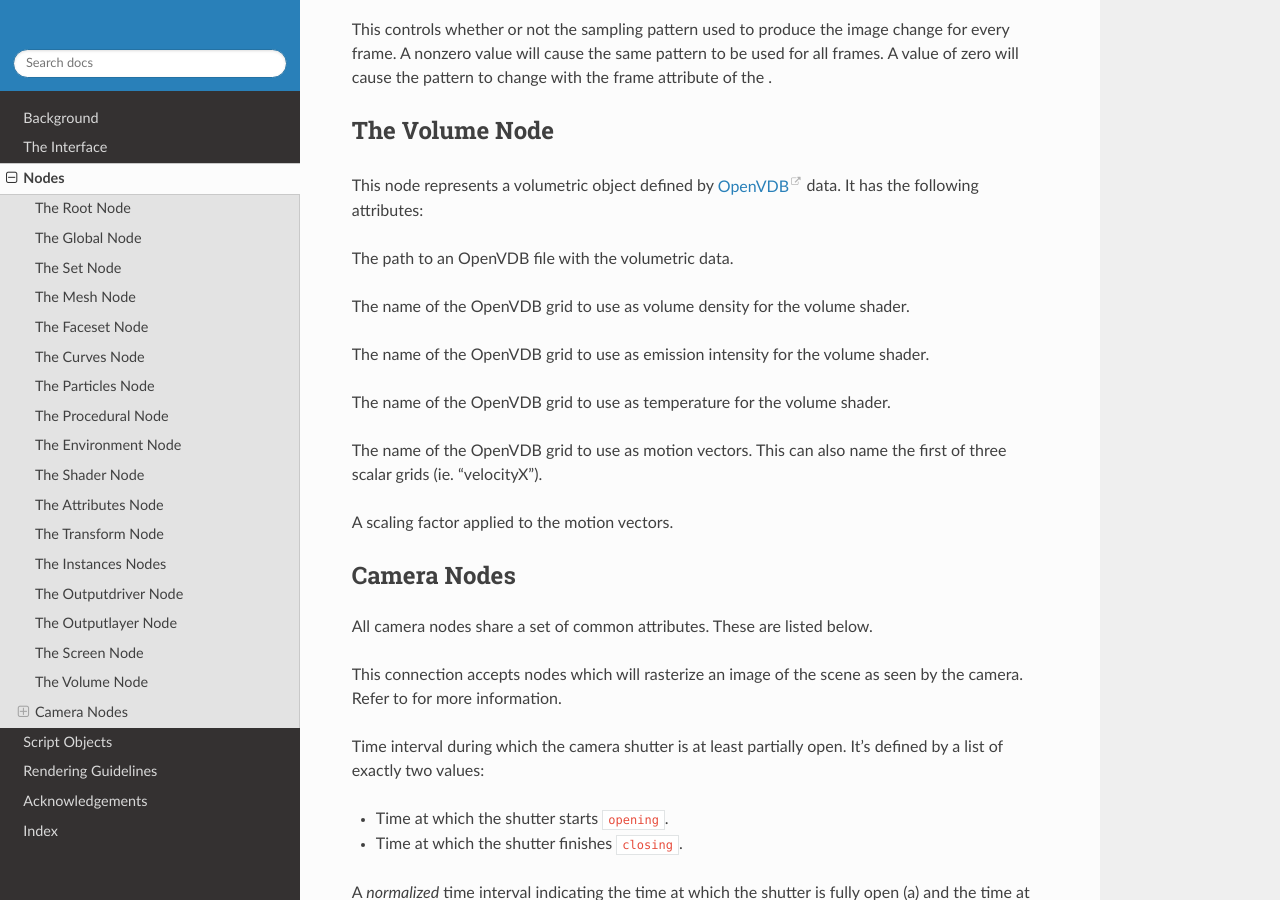
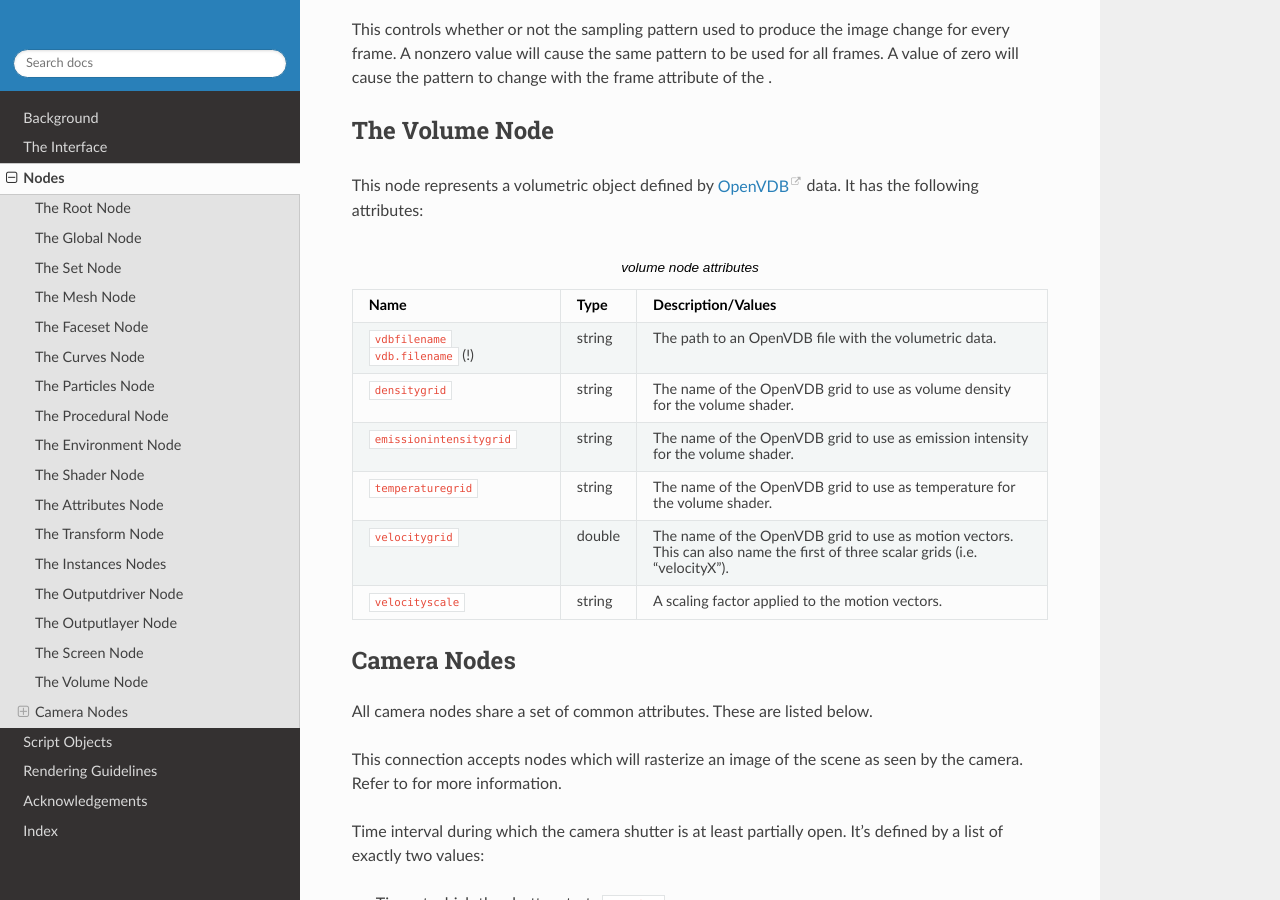
Before and after one commit to virtualritz/nsi-docs, a Sphinx documentation site: the page built from docs/nodes.rst, in a window 1280 px wide and 900 px high, scrolled down 16458 px. Built offline with Sphinx 7.4.7 and the Read the Docs theme 2.0.0, drawn with Linux system fonts in a browser that asks for light colours.

Commit message:
Added volume node parameters.

```diff
--- a/docs/nodes.rst
+++ b/docs/nodes.rst
@@ -1318,21 +1318,34 @@ This node represents a volumetric object defined by
 `OpenVDB <http:/www.openvdb.org>`__ data. It has the following
 attributes:
 
-The path to an OpenVDB file with the volumetric data.
 
-The name of the OpenVDB grid to use as volume density for the volume
-shader.
+.. table:: volume node attributes
+    :widths: 3 1 6
 
-The name of the OpenVDB grid to use as emission intensity for the volume
-shader.
-
-The name of the OpenVDB grid to use as temperature for the volume
-shader.
-
-The name of the OpenVDB grid to use as motion vectors. This can also
-name the first of three scalar grids (ie. "velocityX").
-
-A scaling factor applied to the motion vectors.
+    +---------------------------------+--------------+-------------------------------------------+
+    | **Name**                        | **Type**     | **Description/Values**                    |
+    +=================================+==============+===========================================+
+    | ``vdbfilename``                 | string       | The path to an OpenVDB file with the      |
+    |                                 |              | volumetric data.                          |
+    | ``vdb.filename`` (!)            |              |                                           |
+    +---------------------------------+--------------+-------------------------------------------+
+    | ``densitygrid``                 | string       | The name of the OpenVDB grid to use as    |
+    |                                 |              | volume density for the volume shader.     |
+    +---------------------------------+--------------+-------------------------------------------+
+    | ``emissionintensitygrid``       | string       | The name of the OpenVDB grid to use as    |
+    |                                 |              | emission intensity for the volume shader. |
+    +---------------------------------+--------------+-------------------------------------------+
+    | ``temperaturegrid``             | string       | The name of the OpenVDB grid to use as    |
+    |                                 |              | temperature for the volume shader.        |
+    +---------------------------------+--------------+-------------------------------------------+
+    | ``velocitygrid``                | double       | The name of the OpenVDB grid to use as    |
+    |                                 |              | motion vectors. This can also name the    |
+    |                                 |              | first of three scalar grids (i.e.         |
+    |                                 |              | "velocityX").                             |
+    +---------------------------------+--------------+-------------------------------------------+
+    | ``velocityscale``               | string       | A scaling factor applied to the motion    |
+    |                                 |              | vectors.                                  |
+    +---------------------------------+--------------+-------------------------------------------+
 
 .. _node:camera:
 
```
